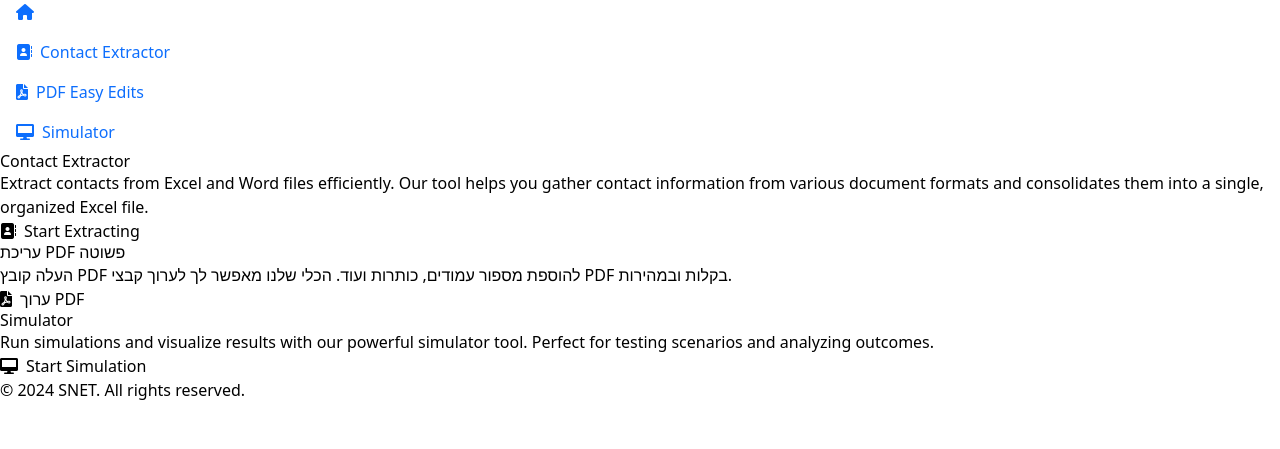
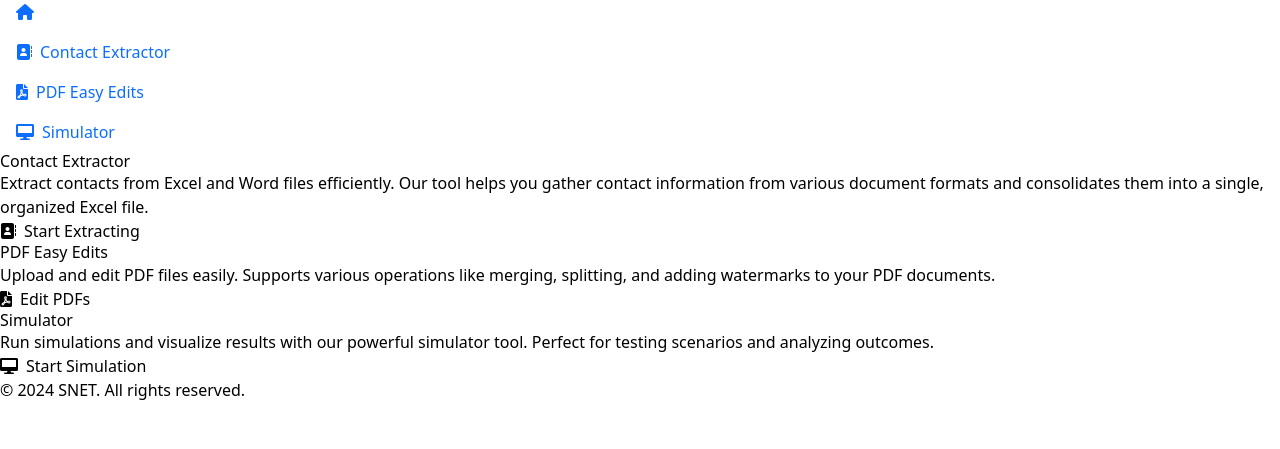
Before and after one commit to shelly5353/SNET, a Flask app: page / in a window 1280 px wide. Shown: the part 351-800 px from the top of the page. Run offline with Flask 3, Linux system fonts and the light colour scheme; style sheets or scripts are compiled from the project's sources; grey boxes are pictures that could not be loaded.

Commit message:
החזרת דף הבית למצבו המקורי והשארת הטמעת האפליקציה רק בדף PDF Easy Edits

```diff
--- a/templates/index.html
+++ b/templates/index.html
@@ -13,12 +13,12 @@
     </div>
 
     <div class="project-card">
-        <h2 class="project-title">עריכת PDF פשוטה</h2>
+        <h2 class="project-title">PDF Easy Edits</h2>
         <p class="project-description">
-            העלה קובץ PDF להוספת מספור עמודים, כותרות ועוד. הכלי שלנו מאפשר לך לערוך קבצי PDF בקלות ובמהירות.
+            Upload and edit PDF files easily. Supports various operations like merging, splitting, and adding watermarks to your PDF documents.
         </p>
         <a href="/pdf-easy-edits" class="project-button">
-            <i class="fas fa-file-pdf me-2"></i>ערוך PDF
+            <i class="fas fa-file-pdf me-2"></i>Edit PDFs
         </a>
     </div>
 
```
Also changed, not shown: templates/pdf_easy_edits.html (+12 -12 lines).
